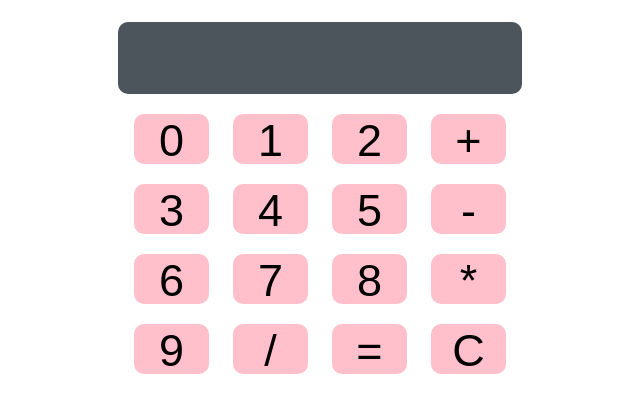
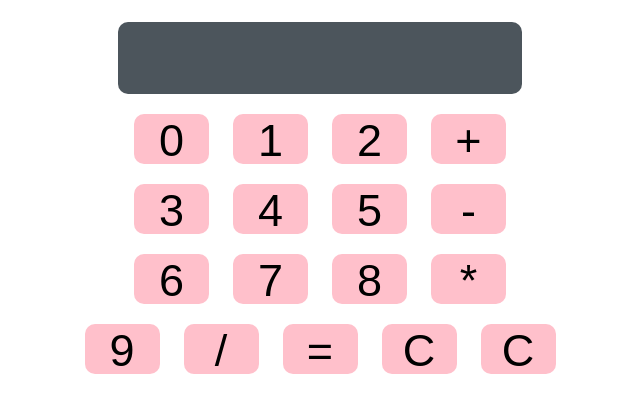
Before and after one commit to Sahar009/tonight, a plain HTML site: page index.html in a window 1280 px wide. Shown: the part 113-526 px from the top of the page, without its empty margins (320-960 px from the left). Drawn offline with Linux system fonts and the light colour scheme.

Commit message:
Update index.html

```diff
--- a/index.html
+++ b/index.html
@@ -28,6 +28,7 @@
     <input class="but"type="button" value="/" onclick="clc.display.value +='/'" >
     <input class="but"type="button" value="=" onclick="clc.display.value =eval(clc.display.value)">
     <input class="but" type="button" value="C" onclick="clc.display.value =''">
+    <input class="but" type="button" value="C" onclick="clc.display.value =''">
 
 
 
```
